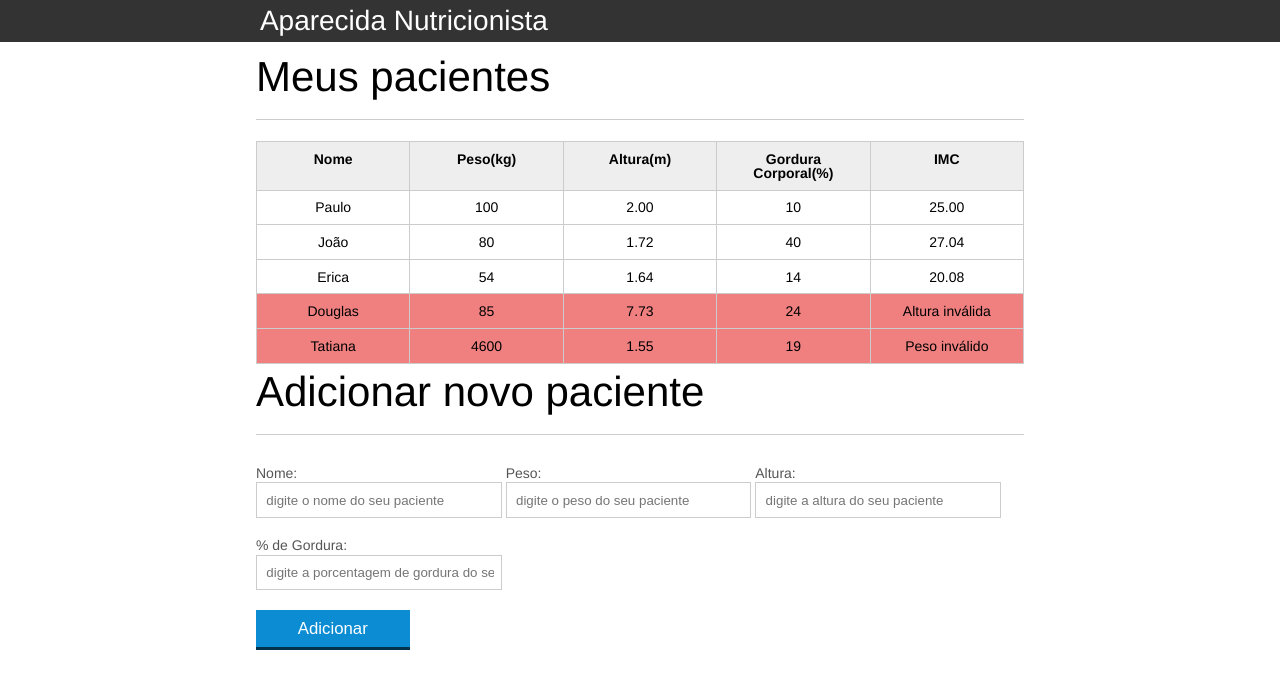
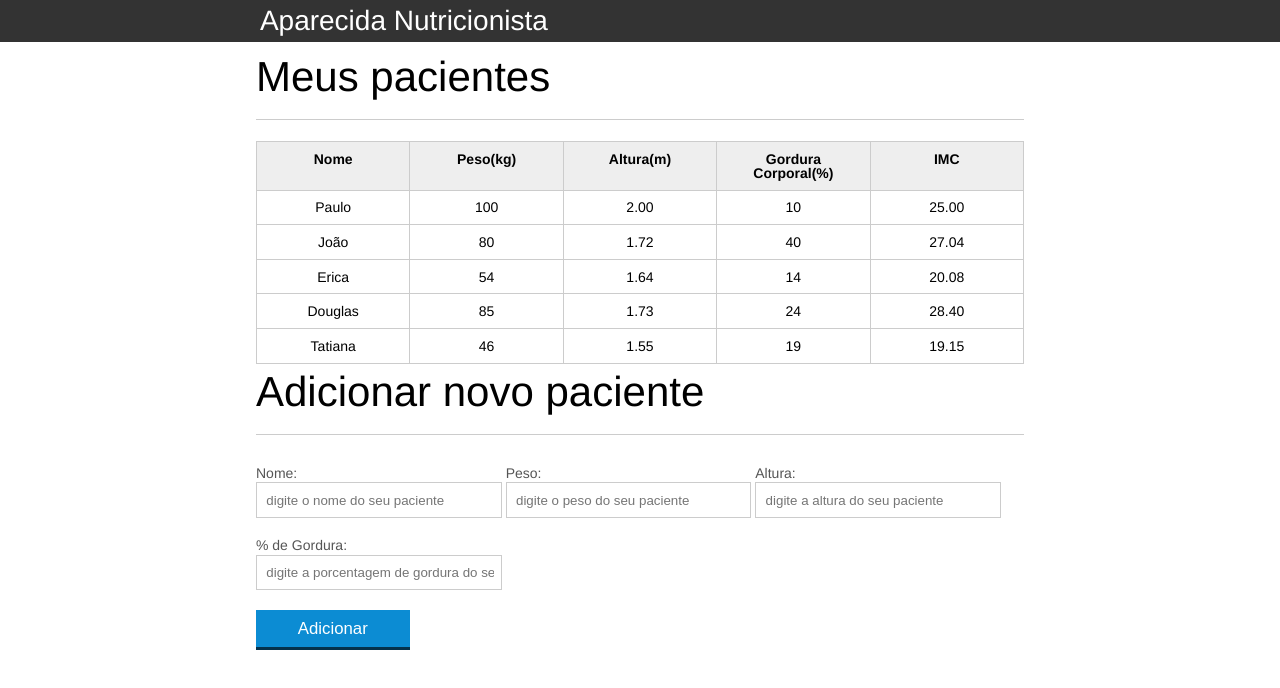
Before and after one commit to lucasamacedo/JavaScriptAlura, a plain HTML site: page C4_JavaScript_para_Web/index.html in a window 1280 px wide. Drawn offline with Linux system fonts and the light colour scheme.

Commit message:
Separando código em vários arquivos .js

```diff
--- a/C4_JavaScript_para_Web/index.html
+++ b/C4_JavaScript_para_Web/index.html
@@ -55,13 +55,13 @@
 						<tr class="paciente">
 							<td class="info-nome">Douglas</td>
 							<td class="info-peso">85</td>
-							<td class="info-altura">7.73</td>
+							<td class="info-altura">1.73</td>
 							<td class="info-gordura">24</td>
 							<td class="info-imc">0</td>
 						</tr>
 						<tr class="paciente" >
 							<td class="info-nome">Tatiana</td>
-							<td class="info-peso">4600</td>
+							<td class="info-peso">46</td>
 							<td class="info-altura">1.55</td>
 							<td class="info-gordura">19</td>
 							<td class="info-imc">0</td>
@@ -96,6 +96,7 @@
 			</form>
 		</section>
 
-		<script src="js/principal.js"></script>
+		<script src="js/calcula-imc.js"></script>
+		<script src="js/form.js"></script>
 	</body>
 </html>
--- /dev/null
+++ b/C4_JavaScript_para_Web/js/calcula-imc.js
@@ -0,0 +1,32 @@
+var titulo = document.querySelector(".titulo");
+titulo.textContent = "Aparecida Nutricionista";
+
+// var pacientes = document.querySelector("#tabela-pacientes").querySelectorAll(".paciente"); // da certo, só nao sei se é do jeito que to pensando
+var pacientes = document.querySelectorAll(".paciente");
+var paciente;
+
+for(var i = 0; i < pacientes.length; i++){
+    paciente = pacientes[i];
+    var tdPeso = paciente.querySelector(".info-peso");
+    var peso = tdPeso.textContent;
+
+    var tdAltura = paciente.querySelector(".info-altura");
+    var altura = tdAltura.textContent;
+
+    var tdImc = paciente.querySelector(".info-imc");
+    var IMC = peso / (altura * altura);
+
+    if(peso <= 0 || peso >= 1000){
+        console.log("Valor de peso de paciente inválido!");
+        tdImc.textContent = "Peso inválido";
+        //console.log(paciente.classList);
+        paciente.classList.add("paciente-invalido");
+    } else if(altura <= 0 || altura >= 3.00){
+        console.log("Valor de altura do paciente inválido!");
+        tdImc.textContent = "Altura inválida";
+        paciente.classList.add("paciente-invalido");
+    }
+    else{
+        var tdImc = paciente.querySelector(".info-imc").textContent = IMC.toFixed(2);
+    }
+}
--- a/C4_JavaScript_para_Web/js/principal.js
+++ b/C4_JavaScript_para_Web/js/form.js
@@ -1,36 +1,3 @@
-var titulo = document.querySelector(".titulo");
-titulo.textContent = "Aparecida Nutricionista";
-
-// var pacientes = document.querySelector("#tabela-pacientes").querySelectorAll(".paciente"); // da certo, só nao sei se é do jeito que to pensando
-var pacientes = document.querySelectorAll(".paciente");
-var paciente;
-
-for(var i = 0; i < pacientes.length; i++){
-    paciente = pacientes[i];
-    var tdPeso = paciente.querySelector(".info-peso");
-    var peso = tdPeso.textContent;
-
-    var tdAltura = paciente.querySelector(".info-altura");
-    var altura = tdAltura.textContent;
-
-    var tdImc = paciente.querySelector(".info-imc");
-    var IMC = peso / (altura * altura);
-
-    if(peso <= 0 || peso >= 1000){
-        console.log("Valor de peso de paciente inválido!");
-        tdImc.textContent = "Peso inválido";
-        //console.log(paciente.classList);
-        paciente.classList.add("paciente-invalido");
-    } else if(altura <= 0 || altura >= 3.00){
-        console.log("Valor de altura do paciente inválido!");
-        tdImc.textContent = "Altura inválida";
-        paciente.classList.add("paciente-invalido");
-    }
-    else{
-        var tdImc = paciente.querySelector(".info-imc").textContent = IMC.toFixed(2);
-    }
-}
-
 botaoAdicionar = document.querySelector("#adicionar-paciente");
 botaoAdicionar.addEventListener("click", function(event){
     event.preventDefault();
@@ -68,6 +35,4 @@ botaoAdicionar.addEventListener("click", function(event){
 
     var tabela = document.querySelector("#tabela-pacientes");
     tabela.appendChild(pacienteTr);
-    console.log(pacienteTr);
 });
-//console.log(IMC);
```
